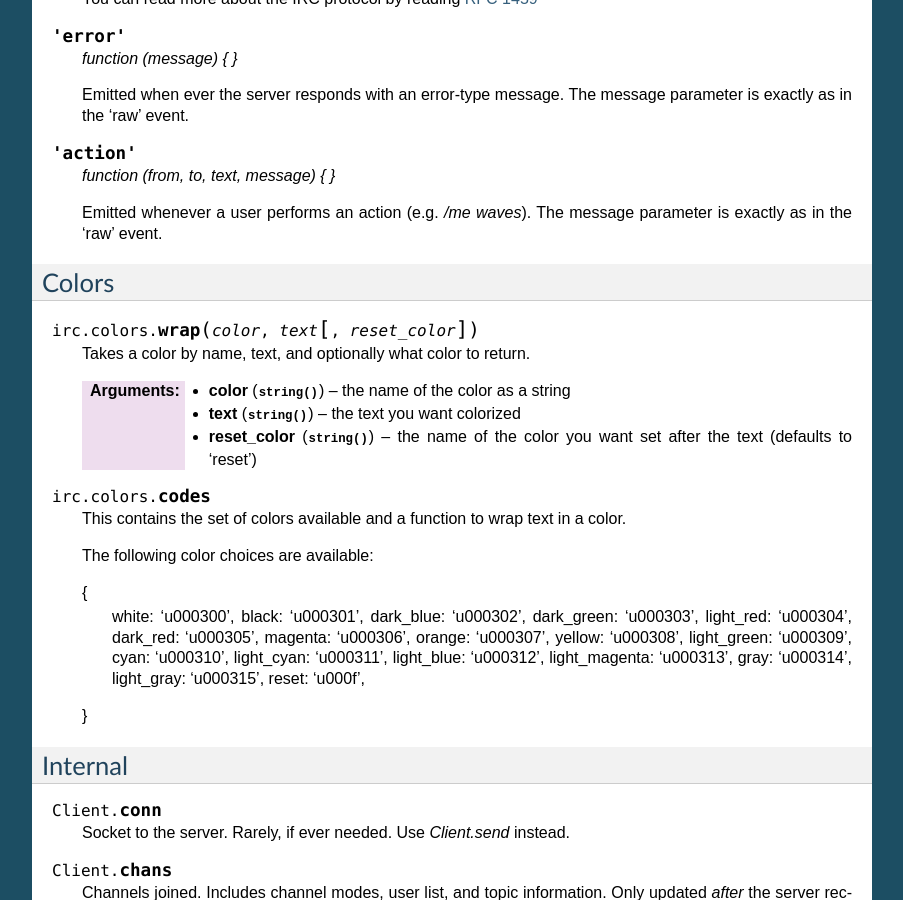
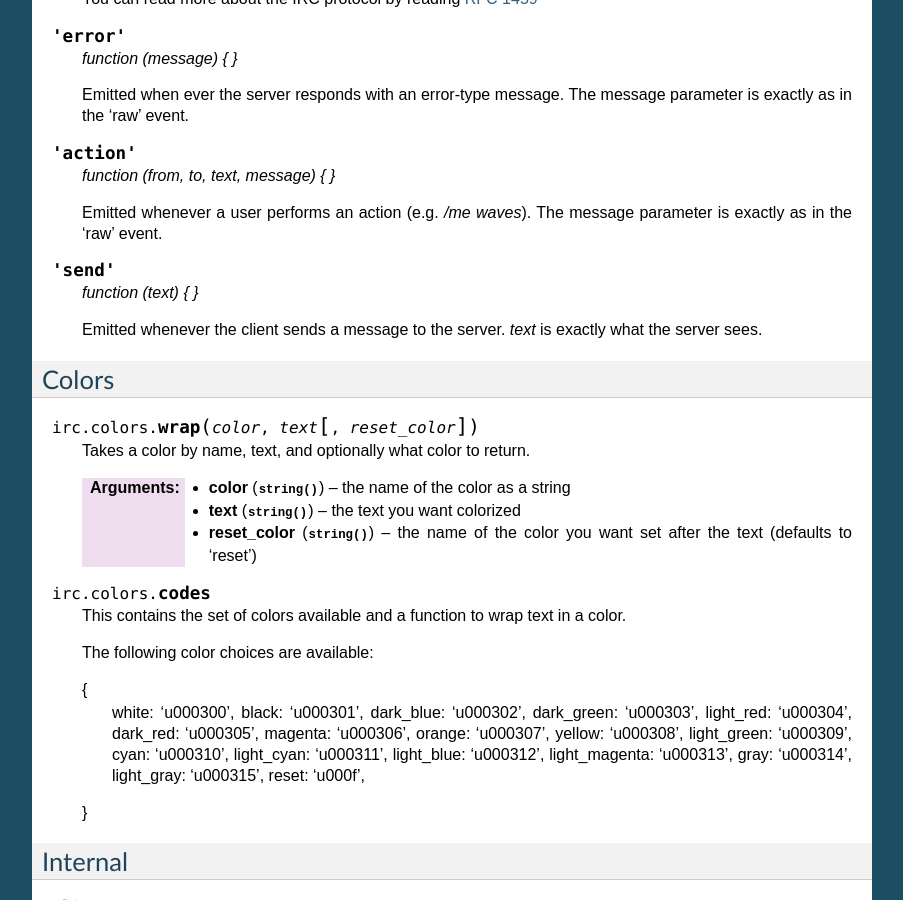
Before and after one commit to martynsmith/node-irc, a Sphinx documentation site: the page built from docs/API.rst, in a window 1280 px wide and 900 px high, scrolled down 7435 px. Shown: the whole window, without its empty margins (198-1101 px from the left). Built offline with Sphinx 7.4.7, drawn with Linux system fonts in a browser that asks for light colours.

Commit message:
emit 'send' event when sending to the server
this gives a lot more flexibility than debug mode

```diff
--- a/docs/API.rst
+++ b/docs/API.rst
@@ -477,6 +477,13 @@ Events
     Emitted whenever a user performs an action (e.g. `/me waves`).
     The message parameter is exactly as in the 'raw' event.
 
+.. js:data:: 'send'
+
+    `function (text) { }`
+
+    Emitted whenever the client sends a message to the server.
+    `text` is exactly what the server sees.
+
 Colors
 ------
 
```
Also changed, not shown: 1 other file.
